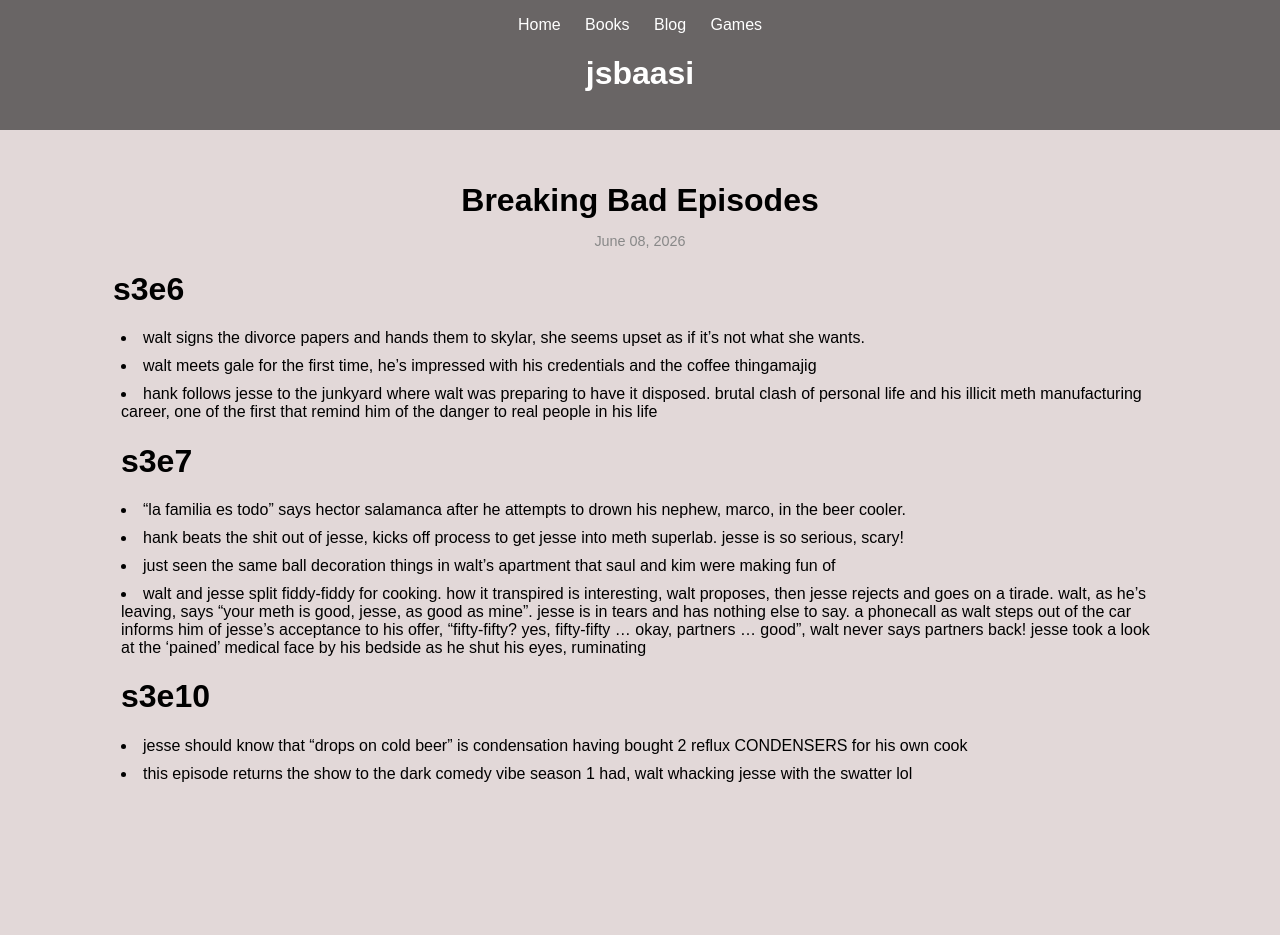
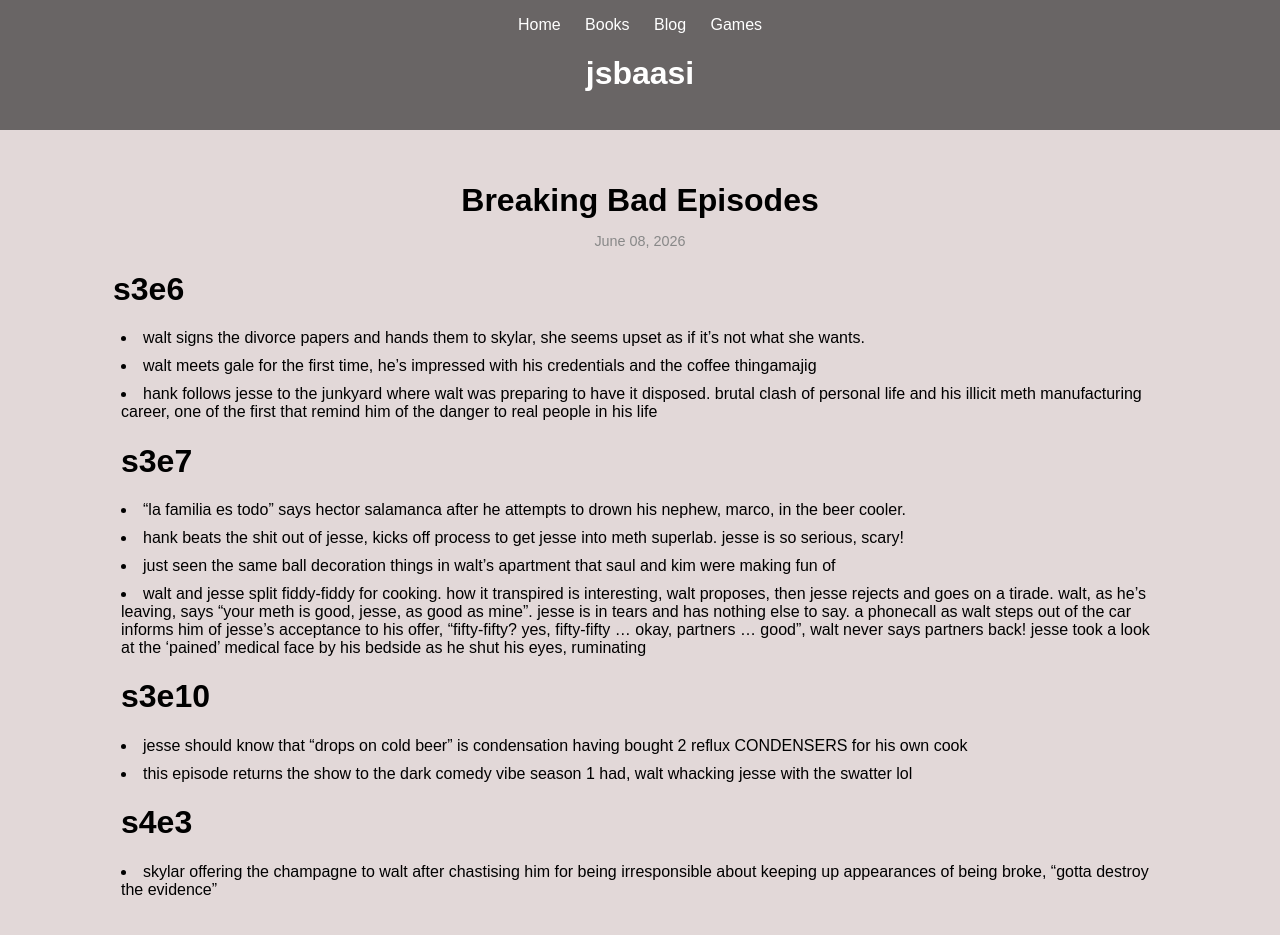
Before and after one commit to jsbaasi/jsbaasi.github.io, a Jekyll site: the page built from _posts/2026-06-08-breaking-bad-episodes.md, in a window 1280 px wide. Built offline with Jekyll 4.4.1, drawn with Linux system fonts in a browser that asks for light colours; before the commit the page ends 900 px from its top, so only the background shows below that.

Commit message:
vault backup: 2026-06-09 20:21:13

```diff
--- a/_posts/2026-06-08-breaking-bad-episodes.md
+++ b/_posts/2026-06-08-breaking-bad-episodes.md
@@ -17,3 +17,5 @@
 # s3e10
 - jesse should know that "drops on cold beer" is condensation having bought 2 reflux CONDENSERS for his own cook
 - this episode returns the show to the dark comedy vibe season 1 had, walt whacking jesse with the swatter lol
+# s4e3
+- skylar offering the champagne to walt after chastising him for being irresponsible about keeping up appearances of being broke, "gotta destroy the evidence"
```
